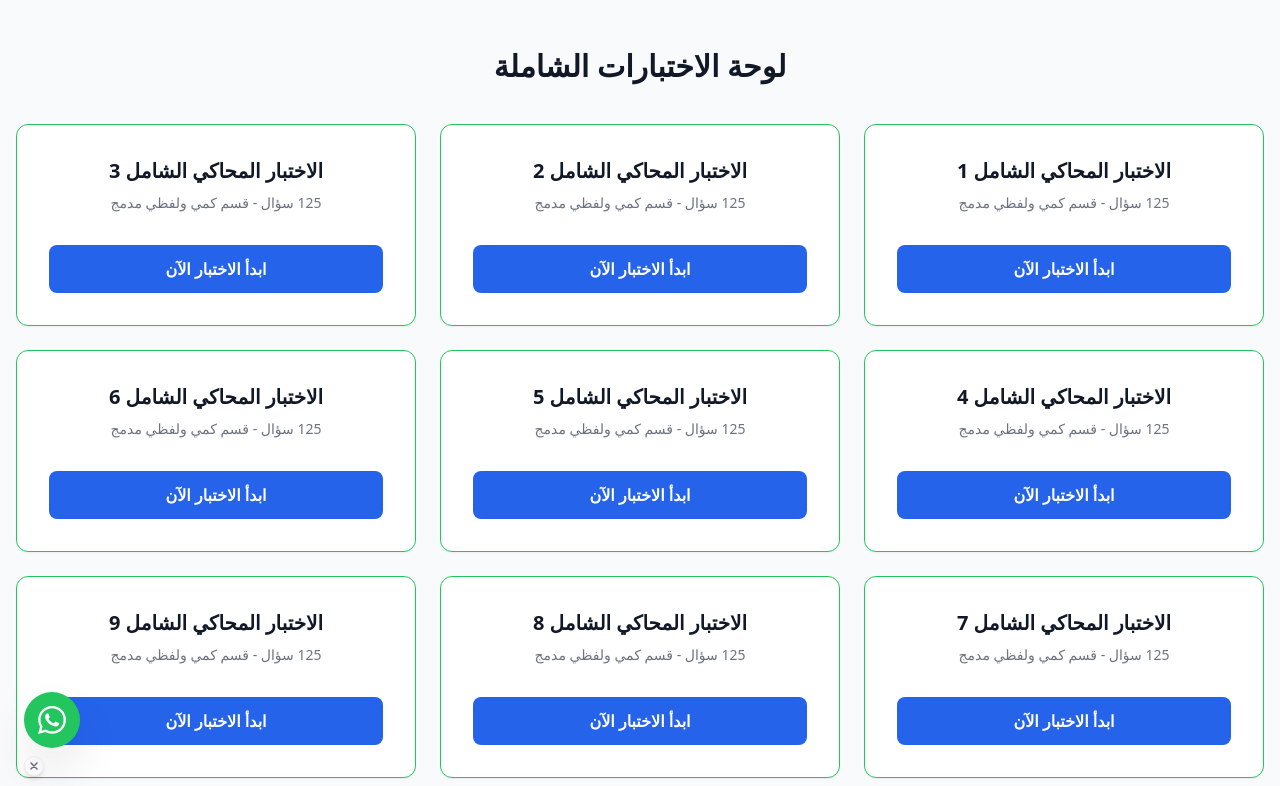
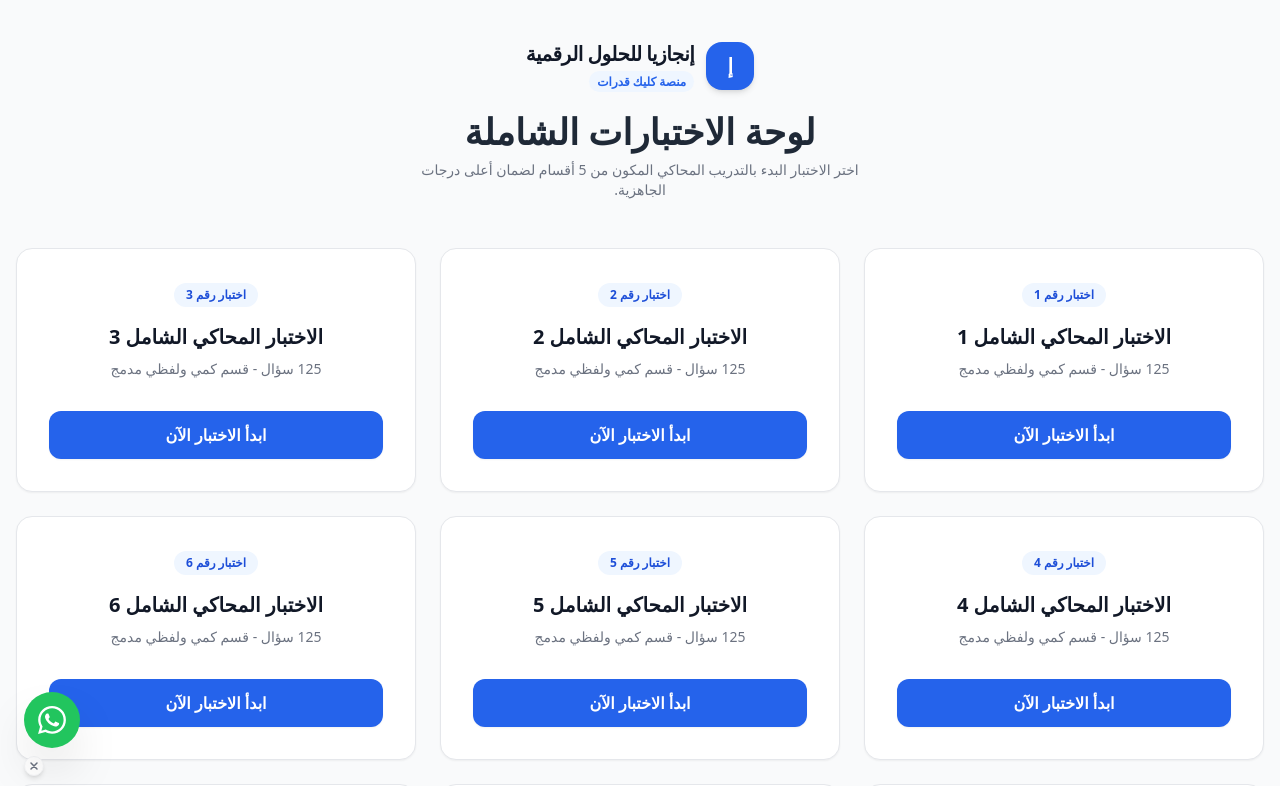
Before and after one commit to engaziasa-lang/engazia-app, a Next.js app: page /qudurat/exams in a window 1280 px wide. Shown: the top 786 px of the page. Built offline with nearby package versions, Linux system fonts and the light colour scheme.

Commit message:
Update page.tsx

```diff
--- a/app/qudurat/exams/page.tsx
+++ b/app/qudurat/exams/page.tsx
@@ -1,5 +1,6 @@
 import React from 'react';
 import Link from 'next/link';
+import Image from 'next/image'; // لاستخدام صور Next.js بشكل احترافي
 
 export default function ExamsDashboard() {
   // توليد مصفوفة تحتوي على 30 اختباراً برمجياً
@@ -7,24 +8,46 @@ export default function ExamsDashboard() {
     id: index + 1,
     title: `الاختبار المحاكي الشامل ${index + 1}`,
     description: '125 سؤال - قسم كمي ولفظي مدمج',
-    // تم تصحيح المسار ليوجه إلى صفحة الاختبار الفعلية مع تمرير رقم الاختبار
     link: `/qudurat/test?examId=${index + 1}`
   }));
 
   return (
-    <div className="max-w-7xl mx-auto px-4 py-12" dir="rtl">
-      <h1 className="text-3xl font-bold text-center text-gray-900 mb-10">
-        لوحة الاختبارات الشاملة
-      </h1>
+    <div className="max-w-7xl mx-auto px-4 py-10" dir="rtl">
 
-      {/* شبكة عرض البطاقات: عمود واحد للجوال، عمودين للتابلت، 3 أعمدة للشاشات الكبيرة */}
+      {/* 🌟 الهيدر الجديد: اللوجو واسم المنصة بشكل احترافي */}
+      <header className="flex flex-col items-center justify-center mb-12 text-center">
+        <div className="flex items-center gap-3 mb-3">
+          {/* ضع صورة الشعار في مجلد public باسم logo.png أو غير المسار حسب رغبتك */}
+          <div className="relative w-12 h-12 bg-blue-600 rounded-2xl flex items-center justify-center text-white font-bold text-xl shadow-md">
+            <span>إ</span>
+            {/* إذا أردت استبداله بصورة شعار حقيقية، فك تفعيل السطر التالي: */}
+            {/* <Image src="/logo.png" alt="شعار إنجازيا" fill className="object-contain" /> */}
+          </div>
+          <div className="text-right">
+            <h2 className="text-xl font-extrabold text-gray-900 tracking-tight">إنجازيا للحلول الرقمية</h2>
+            <span className="text-xs font-semibold text-blue-600 bg-blue-50 px-2 py-0.5 rounded-full">منصة كليك قدرات</span>
+          </div>
+        </div>
+
+        <h1 className="text-3xl md:text-4xl font-extrabold text-gray-800 mt-2">
+          لوحة الاختبارات الشاملة
+        </h1>
+        <p className="text-gray-500 text-sm mt-2 max-w-md">
+          اختر الاختبار البدء بالتدريب المحاكي المكون من 5 أقسام لضمان أعلى درجات الجاهزية.
+        </p>
+      </header>
+
+      {/* شبكة عرض البطاقات */}
       <div className="grid grid-cols-1 md:grid-cols-2 lg:grid-cols-3 gap-6">
         {examsList.map((exam) => (
           <div
             key={exam.id}
-            className="bg-white rounded-xl border border-green-500 p-8 text-center shadow-sm hover:shadow-md transition-shadow flex flex-col justify-between"
+            className="bg-white rounded-2xl border border-gray-200 hover:border-blue-500 p-8 text-center shadow-sm hover:shadow-md transition-all duration-200 flex flex-col justify-between"
           >
             <div>
+              <div className="inline-block bg-blue-50 text-blue-700 font-bold text-xs px-3 py-1 rounded-full mb-4">
+                اختبار رقم {exam.id}
+              </div>
               <h2 className="text-xl font-bold text-gray-900 mb-2">
                 {exam.title}
               </h2>
@@ -35,7 +58,7 @@ export default function ExamsDashboard() {
 
             <Link
               href={exam.link}
-              className="w-full bg-blue-600 hover:bg-blue-700 text-white font-semibold py-3 px-4 rounded-lg transition-colors block text-center"
+              className="w-full bg-blue-600 hover:bg-blue-700 text-white font-semibold py-3 px-4 rounded-xl transition-all shadow-sm block text-center"
             >
               ابدأ الاختبار الآن
             </Link>
```
